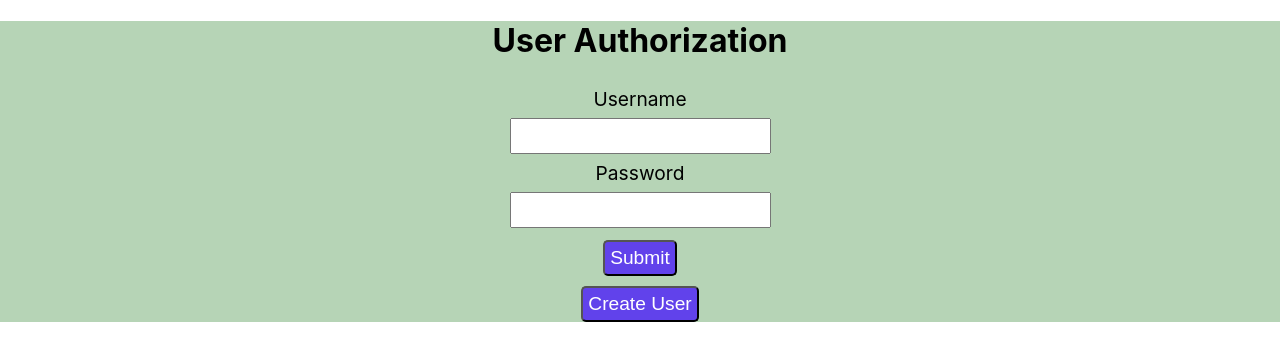
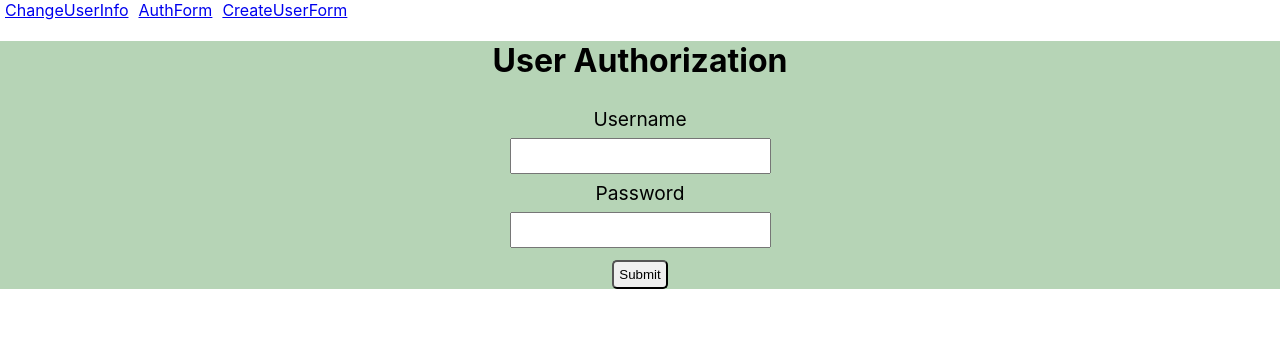
Before and after one commit to RETUR07/registration-form, a React (Create React App) app: page /AuthForm in a window 1280 px wide. Shown: the top 360 px of the page. Built offline with nearby package versions, Linux system fonts and the light colour scheme; no server answers.

Commit message:
implemented routing

```diff
--- a/package.json
+++ b/package.json
@@ -3,11 +3,16 @@
   "version": "0.1.0",
   "private": true,
   "dependencies": {
+    "@emotion/react": "^11.7.1",
+    "@emotion/styled": "^11.6.0",
+    "@mui/material": "^5.2.5",
     "@testing-library/jest-dom": "^5.16.1",
     "@testing-library/react": "^11.2.7",
     "@testing-library/user-event": "^12.8.3",
+    "axios": "^0.24.0",
     "react": "^17.0.2",
     "react-dom": "^17.0.2",
+    "react-router-dom": "^6.2.1",
     "react-scripts": "4.0.3",
     "sass": "^1.45.0",
     "web-vitals": "^1.1.2"
--- a/src/App.css
+++ b/src/App.css
@@ -25,6 +25,17 @@
   padding: 5px;
   margin: 10px auto;
   }
+  .mylink{
+    border-radius: 5px;
+    padding: 5px;
+    margin: 10px auto;
+  }
+  .mybtn{
+    border-radius: 5px;
+    display: block;
+    padding: 5px;
+    margin: 10px auto;
+    }
 
   .messages{
   display: flex;
--- a/src/App.js
+++ b/src/App.js
@@ -4,42 +4,81 @@ import AuthForm from "./AuthForm";
 import ChangeUserInfo from './ChangeUserInfo';
 import CreateUserForm from './CreateUserForm';
 import { useState } from 'react';
+import { BrowserRouter as Router, Route, Link, Routes, Navigate } from 'react-router-dom';
 
 
 function App() {
   const [isAuthorized, setAuthorized] = useState(true);
-  const [isCreated, setCreated] = useState(true);
 
-  if(isAuthorized)
-  {
-    return (
-      <div>
-        <div className="App">
-          <ChangeUserInfo setAuthorized={setAuthorized}/>
-        </div>
-      </div>
-    );
+  function PrivateRoute({ children }) {
+    const auth = isAuthorized;
+    return auth ? children : <Navigate to="/AuthForm" />;
   }
-  else
-  if (isCreated)
-    {
-      return (
-        <div>
-          <div className="App">
-            <AuthForm setAuthorized={setAuthorized} setCreated={setCreated}/>
-          </div>
-        </div>
-      );
-    }
-    else{
-      return(
-        <div>
-          <div className='App'>
-            <CreateUserForm setCreated={setCreated}/>
-          </div>
-        </div>
-      );
-    }
+
+  function PublicRoute({ children }) {
+    const auth = isAuthorized;
+    return !auth ? children : <Navigate to="/ChangeUserInfo" />;
+  }
+
+  return(
+  <Router>
+    <div>
+      <Link className='mylink' button to='/ChangeUserInfo'>ChangeUserInfo</Link>
+      <Link className='mylink' button to='/AuthForm'>AuthForm</Link>
+      <Link className='mylink' button to='/CreateUserForm'>CreateUserForm</Link>
+    </div>
+    <Routes>
+        <Route path='/ChangeUserInfo' element={
+        <div className='App'>
+          <PrivateRoute>
+            <ChangeUserInfo setAuthorized={setAuthorized}/>
+          </PrivateRoute>
+        </div>}/>
+        <Route path='/AuthForm' element={
+        <div className='App'>
+          <PublicRoute>
+            <AuthForm setAuthorized={setAuthorized}/>
+          </PublicRoute>
+        </div>}/>
+        <Route path='/CreateUserForm' element={
+        <div className='App'>
+          <PublicRoute>
+            <CreateUserForm/>
+          </PublicRoute>
+        </div>}/>
+    </Routes>
+  </Router>
+  );
+  // if(isAuthorized)
+  // {
+  //   return (
+  //     <div>
+  //       <div className="App">
+  //         <ChangeUserInfo setAuthorized={setAuthorized}/>
+  //       </div>
+  //     </div>
+  //   );
+  // }
+  // else
+  // if (isCreated)
+  //   {
+  //     return (
+  //       <div>
+  //         <div className="App">
+  //           <AuthForm setAuthorized={setAuthorized} setCreated={setCreated}/>
+  //         </div>
+  //       </div>
+  //     );
+  //   }
+  //   else{
+  //     return(
+  //       <div>
+  //         <div className='App'>
+  //           <CreateUserForm setCreated={setCreated}/>
+  //         </div>
+  //       </div>
+  //     );
+  //   }
 }
 
 export default App;
--- a/src/AuthForm.js
+++ b/src/AuthForm.js
@@ -1,4 +1,5 @@
 import React, { useState } from 'react';
+import Button from '@mui/material/Button';
 
 
 const axios = require('axios').default;
@@ -95,13 +96,10 @@ export default function AuthForm(props) {
           <input onChange={handlePassword} className="input"
             value={password} type="password" />
 
-          <button onClick={handleSubmit} className="btn" type="submit">
+          <Button class="mybtn" variant="contained" onClick={handleSubmit} className="btn" type="submit">
             Submit
-          </button>
+          </Button>
         </form>
-        <button onClick={() => props.setCreated(false)} className="btn" type="button">
-          Create User
-        </button>
       </div>
     </div>
   );
--- a/src/CreateUserForm.js
+++ b/src/CreateUserForm.js
@@ -56,10 +56,7 @@ export default function CreateUserForm(props) {
     })
     .then(
       function (response) {
-        if(response)
-        {
-          props.setCreated(true);
-        }
+
     })
 
     setError(false);
```
Also changed, not shown: 1 other file (tests, documents, lock files or other folders).
